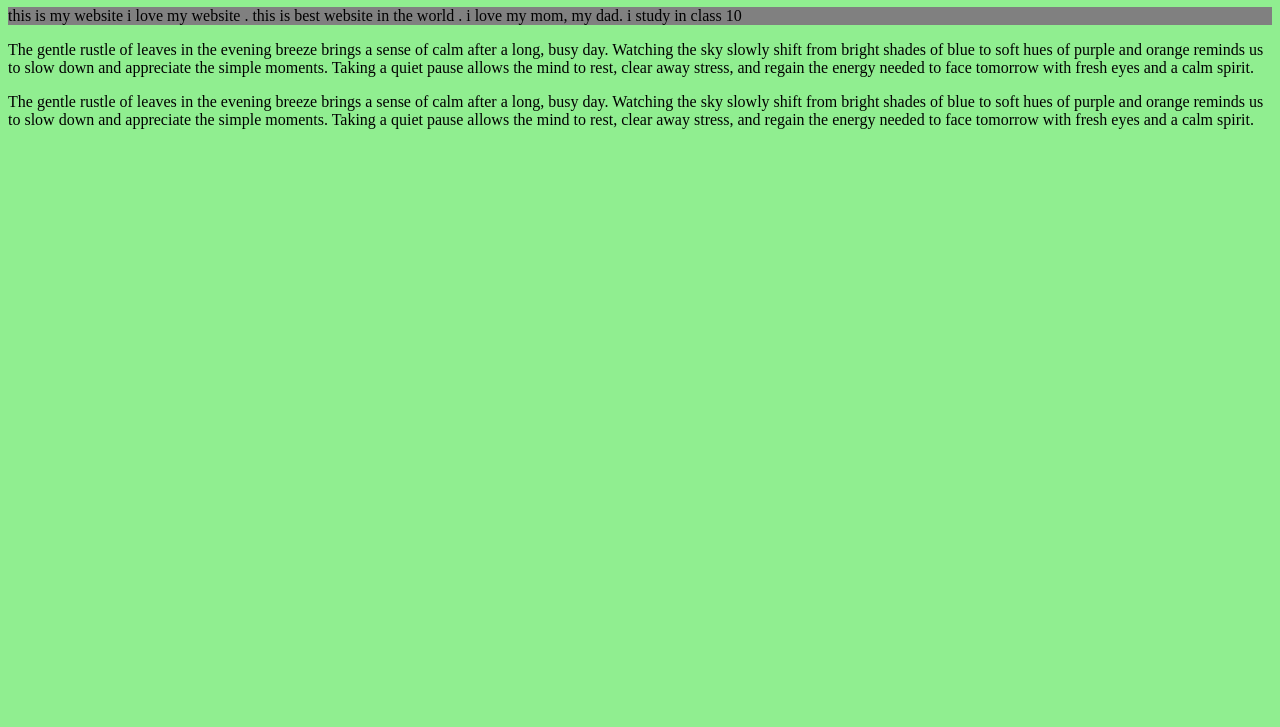
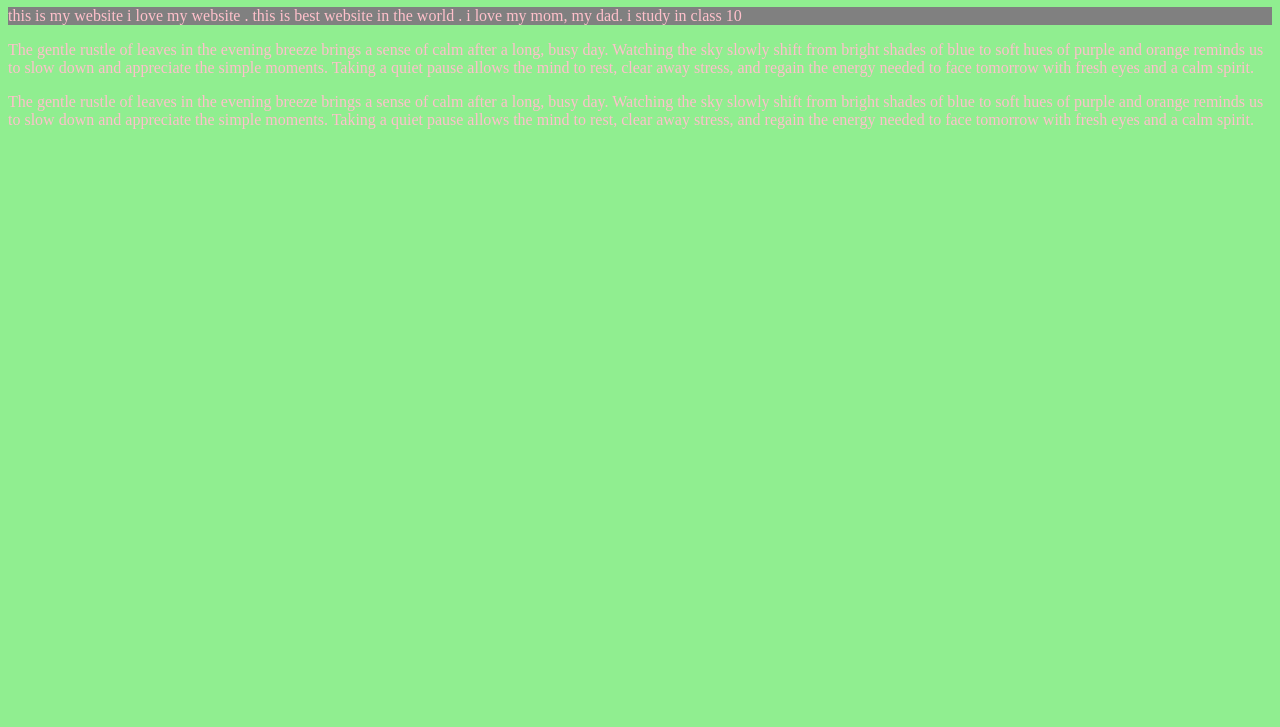
Before and after one commit to cocogotmeta/Snake-game, a plain HTML site: page index.html in a window 1280 px wide. Shown: the part 73-800 px from the top of the page. Drawn offline with Linux system fonts and the light colour scheme.

Commit message:
Update index.html

```diff
--- a/index.html
+++ b/index.html
@@ -1,7 +1,7 @@
 <!doctype html>
 <html>
 <head><title> my first website</title></head>
-<body style="background-color:lightgreen;">
+<body style="background-color:lightgreen; color:pink;">
 <h1 style="color:red;"> this is my website </h1>
 <p style="background-color:grey;" color: blue;"> this is my website i love my website . this is best website in the world . i love my mom, my dad. i study in class 10</p>
 <p>The gentle rustle of leaves in the evening breeze brings a sense of calm after a long, busy day. Watching the sky slowly shift from bright shades of blue to soft hues of purple and orange reminds us to slow down and appreciate the simple moments. Taking a quiet pause allows the mind to rest, clear away stress, and regain the energy needed to face tomorrow with fresh eyes and a calm spirit.</p>
```
